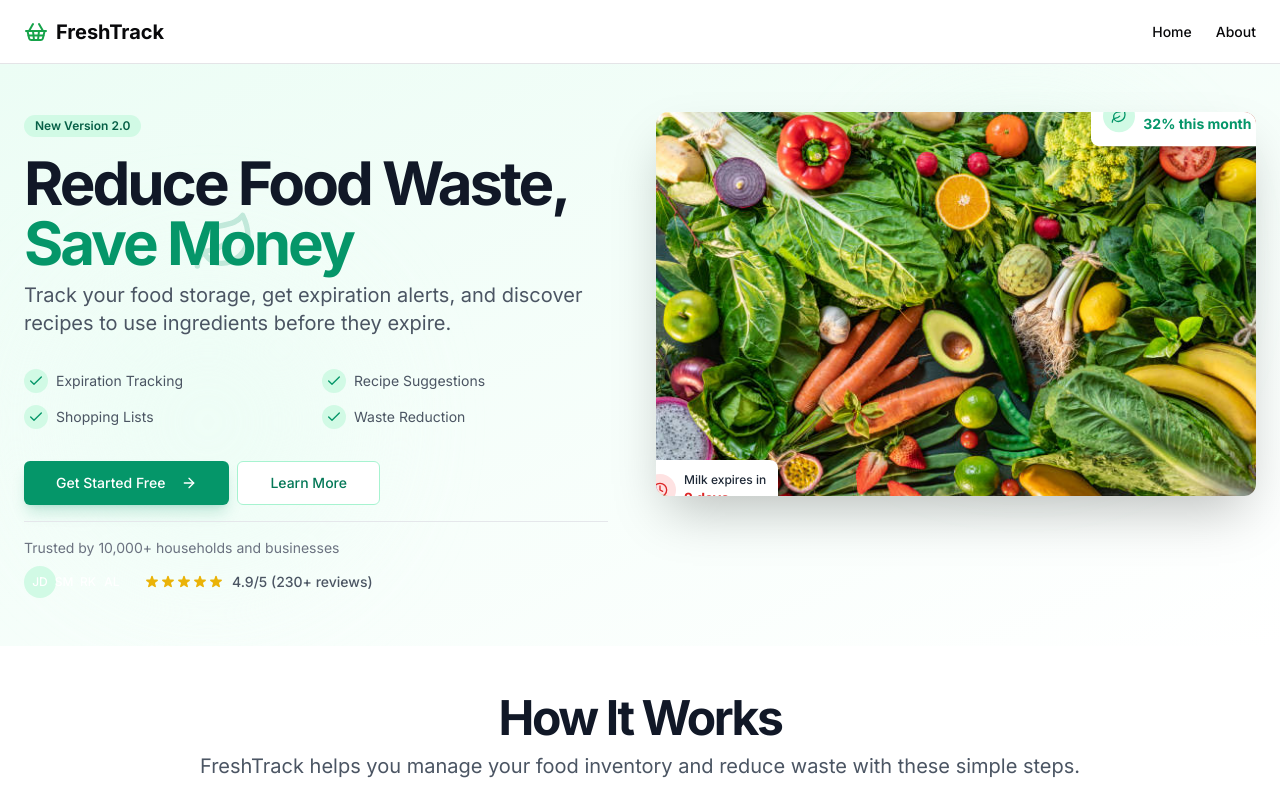
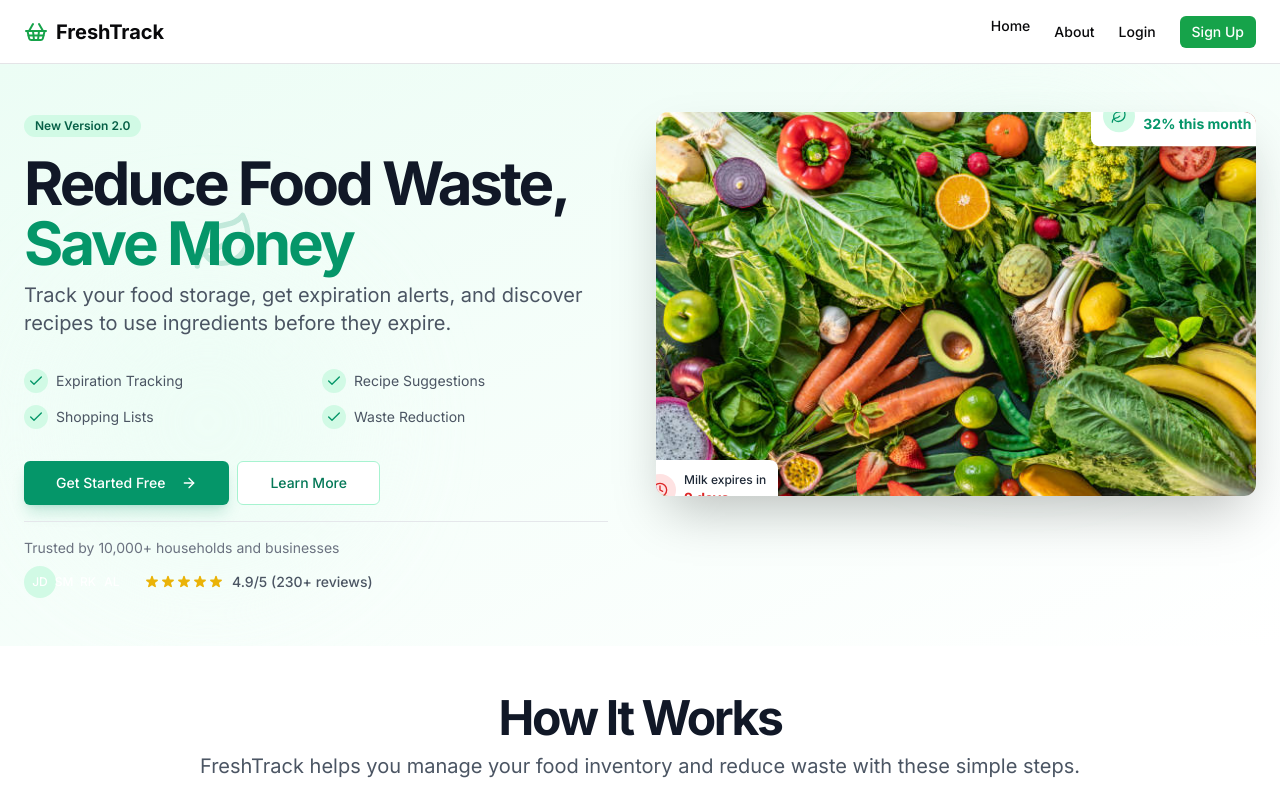
Before and after one commit to Afriyie-Anthony/foodsmartpantry, a Next.js app in the folder food-tracker/: page / in a window 1280 px wide. Shown: the top 800 px of the page. Built offline with nearby package versions, Linux system fonts and the light colour scheme.

Commit message:
Added login and sign up to home page and removed home nav link from dashboard

```diff
--- a/food-tracker/app/dashboard/add/page.tsx
+++ b/food-tracker/app/dashboard/add/page.tsx
@@ -46,9 +46,9 @@ export default function AddItem() {
           <span className="ml-2 text-xl font-bold">FreshTrack</span>
         </Link>
         <nav className="ml-auto flex gap-4 sm:gap-6">
-          <Link className="text-sm font-medium hover:underline underline-offset-4" href="/">
+          {/* <Link className="text-sm font-medium hover:underline underline-offset-4" href="/">
             Home
-          </Link>
+          </Link> */}
           <Link className="text-sm font-medium hover:underline underline-offset-4" href="/dashboard">
             Dashboard
           </Link>
--- a/food-tracker/app/dashboard/page.tsx
+++ b/food-tracker/app/dashboard/page.tsx
@@ -207,12 +207,12 @@ export default function UserDashboard() {
           </span>
         </Link>
         <nav className="ml-auto hidden md:flex gap-4 sm:gap-6">
-          <Link
+          {/* <Link
             className="text-sm font-medium text-gray-700 hover:text-emerald-600 dark:text-gray-300 dark:hover:text-emerald-500 hover:underline underline-offset-4"
             href="/"
           >
             Home
-          </Link>
+          </Link> */}
           <Link
             className="text-sm font-medium text-emerald-600 dark:text-emerald-500 hover:underline underline-offset-4"
             href="/dashboard"
--- a/food-tracker/app/page.tsx
+++ b/food-tracker/app/page.tsx
@@ -53,16 +53,28 @@ export default function Home() {
         </Link>
         <nav className="ml-auto flex gap-4 sm:gap-6">
           <Link
-            className="text-sm font-medium hover:underline underline-offset-4"
+            className="text-sm font-medium hover:underline underline-offset-4 1.5"
             href="/"
           >
             Home
           </Link>
           <Link
-            className="text-sm font-medium hover:underline underline-offset-4"
+            className="text-sm font-medium hover:underline underline-offset-4 py-1.5"
             href="/about"
           >
             About
+          </Link>
+          <Link
+            className="text-sm font-medium hover:underline underline-offset-4 py-1.5"
+            href="/login"
+          >
+            Login
+          </Link>
+          <Link
+            className="text-sm font-medium hover:underline underline-offset-4 text-white bg-green-600 rounded-md px-3 py-1.5"
+            href="/signup"
+          >
+            Sign Up
           </Link>
         </nav>
         <MobileNav />
```
Also changed, not shown: 2 other files (tests, documents, lock files or other folders).
